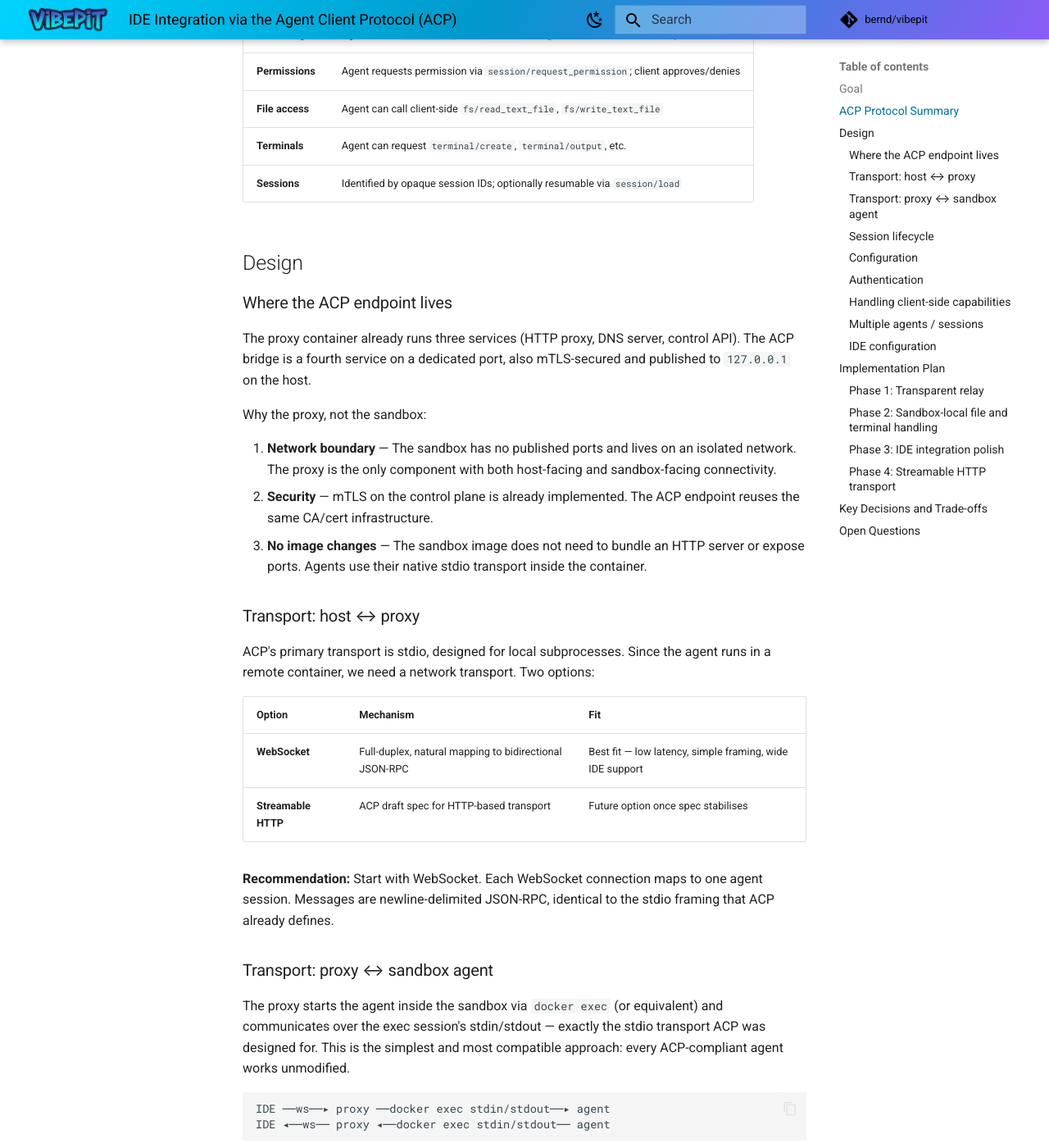
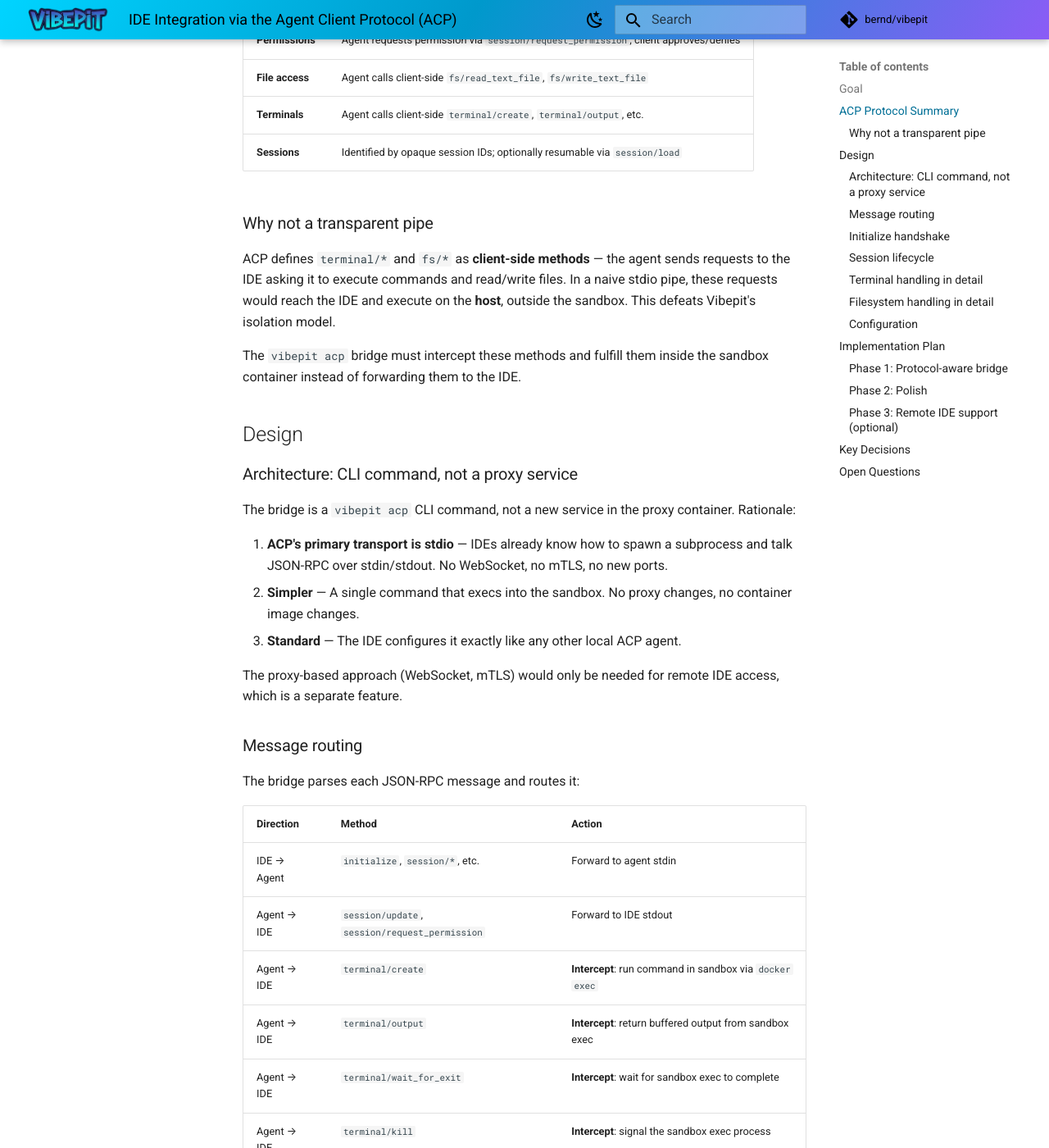
Before and after one commit to bernd/vibepit, an MkDocs documentation site: the page built from docs/content/acp-integration.md, in a window 1280 px wide and 1400 px high, scrolled down 1320 px. Shown: the whole window at 82% size. Built offline with MkDocs 1.6.1 and Material for MkDocs 9.7.7, drawn with Linux system fonts in a browser that asks for light colours; comment, search, counter and statistics services are not loaded; some of the changed text lies outside the part shown.

Commit message:
Redesign ACP integration as a CLI bridge command
Replace the proxy-based WebSocket approach with a simpler
`vibepit acp` CLI command that the IDE spawns as a subprocess.
The bridge intercepts terminal/* and fs/* methods (which are
client-side in ACP and would escape the sandbox if forwarded
to the IDE) and fulfills them inside the sandbox via docker exec.
All other messages pass through transparently.

https://claude.ai/code/session_01LSM1UCpobdkNyNGbPanxwc

````diff
--- a/docs/content/acp-integration.md
+++ b/docs/content/acp-integration.md
@@ -6,37 +6,35 @@ agents running inside a Vibepit sandbox.
 
 ## Goal
 
-An IDE on the host connects to an ACP endpoint exposed by the Vibepit proxy.
-The proxy bridges messages to an agent process running inside the sandbox
-container. The agent executes tools (file edits, terminal commands, etc.)
-against the sandboxed project directory while the IDE renders streaming updates,
-plans, and permission prompts.
+An IDE on the host launches `vibepit acp` as a local subprocess. This command
+execs into the running sandbox to start the agent, and acts as a protocol-aware
+bridge between the IDE and the sandboxed agent. The agent works against the
+sandboxed project directory while the IDE renders streaming updates, plans, and
+permission prompts.
 
 ```
-┌──────────────────────────────────────────────────────────────────────┐
-│ Host                                                                │
-│                                                                     │
-│  ┌──────────┐   JSON-RPC / newline-delimited   ┌────────────────┐  │
-│  │   IDE    │ ──────────────────────────────────▸│ Proxy container│  │
-│  │ (client) │◂──────────────────────────────────│                │  │
-│  └──────────┘   WebSocket or Streamable HTTP    │  ┌──────────┐ │  │
-│                 mTLS on 127.0.0.1:<port>        │  │ ACP      │ │  │
-│                                                 │  │ bridge   │ │  │
-│                                                 │  └────┬─────┘ │  │
-│                                                 │       │ stdin/ │  │
-│                                                 │       │ stdout │  │
-│                                                 │       │ (exec) │  │
-│                                                 └───────┼────────┘  │
-│                                        isolated network │           │
-│                                                 ┌───────┼────────┐  │
-│                                                 │ Sandbox        │  │
-│                                                 │  ┌─────▼─────┐ │  │
-│                                                 │  │   Agent    │ │  │
-│                                                 │  │ (claude,   │ │  │
-│                                                 │  │  codex, …) │ │  │
-│                                                 │  └───────────┘ │  │
-│                                                 └────────────────┘  │
-└──────────────────────────────────────────────────────────────────────┘
+┌─────────────────────────────────────────────────────────────────┐
+│ Host                                                            │
+│                                                                 │
+│  ┌──────────┐   stdio        ┌──────────────┐                  │
+│  │   IDE    │ ──────────────▸│ vibepit acp  │                  │
+│  │ (client) │◂──────────────│ (bridge)      │                  │
+│  └──────────┘   JSON-RPC    │              │                  │
+│                              │  intercepts: │                  │
+│                              │  • terminal/* │                  │
+│                              │  • fs/*       │                  │
+│                              └──────┬───────┘                  │
+│                                     │ docker exec              │
+│                                     │ stdin/stdout             │
+│                              ┌──────┼───────┐                  │
+│                              │ Sandbox      │                  │
+│                              │  ┌───▼─────┐ │                  │
+│                              │  │  Agent  │ │                  │
+│                              │  │ (claude,│ │                  │
+│                              │  │ codex,…)│ │                  │
+│                              │  └─────────┘ │                  │
+│                              └──────────────┘                  │
+└─────────────────────────────────────────────────────────────────┘
 ```
 
 ## ACP Protocol Summary
@@ -50,66 +48,86 @@ talk to coding agents. Key characteristics:
 | **Lifecycle** | `initialize` → `session/new` → `session/prompt` ↔ `session/update` loop |
 | **Streaming** | Agent sends `session/update` notifications (plan, text chunks, tool calls) |
 | **Permissions** | Agent requests permission via `session/request_permission`; client approves/denies |
-| **File access** | Agent can call client-side `fs/read_text_file`, `fs/write_text_file` |
-| **Terminals** | Agent can request `terminal/create`, `terminal/output`, etc. |
+| **File access** | Agent calls client-side `fs/read_text_file`, `fs/write_text_file` |
+| **Terminals** | Agent calls client-side `terminal/create`, `terminal/output`, etc. |
 | **Sessions** | Identified by opaque session IDs; optionally resumable via `session/load` |
+
+### Why not a transparent pipe
+
+ACP defines `terminal/*` and `fs/*` as **client-side methods** — the agent
+sends requests to the IDE asking it to execute commands and read/write files.
+In a naive stdio pipe, these requests would reach the IDE and execute on the
+**host**, outside the sandbox. This defeats Vibepit's isolation model.
+
+The `vibepit acp` bridge must intercept these methods and fulfill them inside
+the sandbox container instead of forwarding them to the IDE.
 
 ## Design
 
-### Where the ACP endpoint lives
+### Architecture: CLI command, not a proxy service
 
-The proxy container already runs three services (HTTP proxy, DNS server, control
-API). The ACP bridge is a fourth service on a dedicated port, also mTLS-secured
-and published to `127.0.0.1` on the host.
+The bridge is a `vibepit acp` CLI command, not a new service in the proxy
+container. Rationale:
 
-Why the proxy, not the sandbox:
+1. **ACP's primary transport is stdio** — IDEs already know how to spawn a
+   subprocess and talk JSON-RPC over stdin/stdout. No WebSocket, no mTLS, no
+   new ports.
+2. **Simpler** — A single command that execs into the sandbox. No proxy
+   changes, no container image changes.
+3. **Standard** — The IDE configures it exactly like any other local ACP agent.
 
-1. **Network boundary** — The sandbox has no published ports and lives on an
-   isolated network. The proxy is the only component with both host-facing and
-   sandbox-facing connectivity.
-2. **Security** — mTLS on the control plane is already implemented. The ACP
-   endpoint reuses the same CA/cert infrastructure.
-3. **No image changes** — The sandbox image does not need to bundle an HTTP
-   server or expose ports. Agents use their native stdio transport inside the
-   container.
+The proxy-based approach (WebSocket, mTLS) would only be needed for remote IDE
+access, which is a separate feature.
 
-### Transport: host ↔ proxy
+### Message routing
 
-ACP's primary transport is stdio, designed for local subprocesses. Since the
-agent runs in a remote container, we need a network transport. Two options:
+The bridge parses each JSON-RPC message and routes it:
 
-| Option | Mechanism | Fit |
-|--------|-----------|-----|
-| **WebSocket** | Full-duplex, natural mapping to bidirectional JSON-RPC | Best fit — low latency, simple framing, wide IDE support |
-| **Streamable HTTP** | ACP draft spec for HTTP-based transport | Future option once spec stabilises |
+| Direction | Method | Action |
+|-----------|--------|--------|
+| IDE → Agent | `initialize`, `session/*`, etc. | Forward to agent stdin |
+| Agent → IDE | `session/update`, `session/request_permission` | Forward to IDE stdout |
+| Agent → IDE | `terminal/create` | **Intercept**: run command in sandbox via `docker exec` |
+| Agent → IDE | `terminal/output` | **Intercept**: return buffered output from sandbox exec |
+| Agent → IDE | `terminal/wait_for_exit` | **Intercept**: wait for sandbox exec to complete |
+| Agent → IDE | `terminal/kill` | **Intercept**: signal the sandbox exec process |
+| Agent → IDE | `terminal/release` | **Intercept**: clean up sandbox exec resources |
+| Agent → IDE | `fs/read_text_file` | **Intercept**: read file from sandbox filesystem |
+| Agent → IDE | `fs/write_text_file` | **Intercept**: write file in sandbox filesystem |
 
-**Recommendation:** Start with WebSocket. Each WebSocket connection maps to one
-agent session. Messages are newline-delimited JSON-RPC, identical to the stdio
-framing that ACP already defines.
+Everything else passes through unmodified. The bridge is transparent for the
+core conversation flow (`session/prompt`, `session/update`, etc.) and only
+interposes on sandbox-sensitive operations.
 
-### Transport: proxy ↔ sandbox agent
+### Initialize handshake
 
-The proxy starts the agent inside the sandbox via `docker exec` (or equivalent)
-and communicates over the exec session's stdin/stdout — exactly the stdio
-transport ACP was designed for. This is the simplest and most compatible
-approach: every ACP-compliant agent works unmodified.
+During `initialize`, the bridge must modify the response to advertise
+client capabilities for `terminal` and `fs`, since it handles these itself:
 
 ```
-IDE ──ws──▸ proxy ──docker exec stdin/stdout──▸ agent
-IDE ◂──ws── proxy ◂──docker exec stdin/stdout── agent
+IDE ── initialize ──▸ bridge ── initialize ──▸ agent
+IDE ◂── result ────── bridge ◂── result ────── agent
+                        │
+                        └─ patches clientCapabilities in the
+                           initialize request to include
+                           terminal: true, fs: true
 ```
+
+The agent sees a client that supports terminals and filesystem access. The IDE
+does not need to implement these capabilities.
 
 ### Session lifecycle
 
 ```
-IDE                         Proxy (ACP bridge)              Sandbox
+IDE                      vibepit acp (bridge)              Sandbox
  │                               │                              │
- │── WS connect ────────────────▸│                              │
- │   (mTLS handshake)           │                              │
+ │   (IDE spawns subprocess)     │                              │
  │                               │── docker exec agent ────────▸│
  │                               │   (stdin/stdout attached)    │
  │                               │                              │
  │── initialize ────────────────▸│── initialize ───────────────▸│
+ │                               │   (patches clientCapabilities│
+ │                               │    to add terminal + fs)     │
  │◂── initialize result ────────│◂── initialize result ────────│
  │                               │                              │
  │── session/new ───────────────▸│── session/new ──────────────▸│
@@ -120,176 +138,120 @@ IDE                         Proxy (ACP bridge)              Sandbox
  │◂── session/update (chunks) ──│◂── session/update (chunks) ──│
  │◂── session/update (tool) ────│◂── session/update (tool) ────│
  │                               │                              │
- │   (agent calls fs/read…)     │                              │
- │◂── fs/read_text_file ────────│◂── fs/read_text_file ────────│
- │── fs/read result ────────────▸│── fs/read result ───────────▸│
+ │   (agent wants to run cmd)   │                              │
+ │                               │◂── terminal/create ─────────│
+ │                               │── docker exec <cmd> ────────▸│
+ │                               │── terminal/create result ───▸│
+ │                               │                              │
+ │                               │◂── terminal/wait_for_exit ──│
+ │                               │   (waits for exec to finish) │
+ │                               │── wait result ──────────────▸│
  │                               │                              │
  │◂── session/prompt result ────│◂── session/prompt result ────│
  │                               │                              │
- │── WS close ──────────────────▸│── signal / close stdin ─────▸│
+ │   (IDE closes stdin)          │── signal agent ─────────────▸│
  │                               │                              │
 ```
 
-The proxy is a transparent bidirectional relay — it forwards JSON-RPC messages
-in both directions without interpreting their contents, with two exceptions:
+### Terminal handling in detail
 
-1. **`fs/read_text_file` and `fs/write_text_file`** — When the agent calls
-   these client methods, the proxy can intercept and serve them directly from
-   the sandbox filesystem (via `docker exec cat` or similar) instead of
-   forwarding to the IDE. This keeps file I/O inside the sandbox and avoids
-   exposing host paths. Alternatively, these can be forwarded to the IDE if the
-   use case requires host-side file access.
+The bridge maintains a map of `terminalId` → exec session:
 
-2. **`terminal/*` methods** — Similarly, terminal operations can be handled
-   inside the sandbox rather than forwarded to the IDE.
+```go
+type terminalState struct {
+    execID     string       // docker exec ID
+    output     bytes.Buffer // captured output
+    exitCode   *int         // nil while running
+    cancel     func()       // cancel context to kill
+}
+```
+
+- **`terminal/create`**: Starts `docker exec` in the sandbox with the
+  requested command, args, env, and cwd. Returns a `terminalId` immediately.
+  Output is captured in background.
+- **`terminal/output`**: Returns buffered output and truncation status.
+- **`terminal/wait_for_exit`**: Blocks on the exec process. Returns exit code.
+- **`terminal/kill`**: Sends signal to the exec process.
+- **`terminal/release`**: Kills process if still running, cleans up state.
+
+### Filesystem handling in detail
+
+- **`fs/read_text_file`**: Reads from the sandbox filesystem via
+  `docker exec cat <path>` or the container client's exec API.
+- **`fs/write_text_file`**: Writes via `docker exec tee <path>` or equivalent.
+
+All paths are resolved within the sandbox — the bridge never accesses host
+filesystem paths.
 
 ### Configuration
 
-Extend `ProxyConfig` with ACP settings:
+The IDE configures the bridge as a standard ACP agent subprocess:
 
-```go
-type ProxyConfig struct {
-    // ... existing fields ...
-    ACPPort    int    `json:"acp-port"`    // 0 = disabled
-    ACPAgent   string `json:"acp-agent"`   // agent command, e.g. "claude"
-    ACPAgentArgs []string `json:"acp-agent-args"` // e.g. ["--acp"]
+```json
+{
+  "command": "vibepit",
+  "args": ["acp", "--agent", "claude"]
 }
 ```
 
-The `run` command gains flags:
+CLI flags for `vibepit acp`:
 
 ```
-vibepit run --acp                    # enable ACP endpoint
-vibepit run --acp-agent claude       # specify which agent to launch
-vibepit run --acp-port 9444          # override default port
+vibepit acp                          # auto-detect agent and session
+vibepit acp --agent claude           # specify agent command
+vibepit acp --agent-args "--acp"     # pass args to agent
+vibepit acp --session <id>           # target specific session
 ```
 
-When `--acp` is set, the proxy container publishes the ACP port to
-`127.0.0.1`, and the CLI prints connection details:
-
-```
-ACP endpoint: wss://127.0.0.1:9444  (mTLS)
-```
-
-### Authentication
-
-Reuse the existing mTLS infrastructure:
-
-- The proxy already generates an ephemeral CA + server/client cert pair per
-  session.
-- The IDE needs the CA cert and client cert/key to connect.
-- These are already written to `$XDG_RUNTIME_DIR/vibepit/<sessionID>/`.
-
-For IDEs that don't support mTLS natively, offer a local plaintext fallback:
-
-```
-vibepit run --acp --acp-no-tls     # listen on 127.0.0.1 without TLS
-```
-
-Since the port is bound to localhost only, the security boundary is the host
-OS's process isolation (same trust model as LSP servers).
-
-### Handling client-side capabilities
-
-ACP agents may request capabilities that normally live on the client side:
-
-| Capability | Strategy |
-|------------|----------|
-| `fs/read_text_file` | Intercept in proxy, read from sandbox via exec. The agent already has direct filesystem access in the sandbox so this is mainly for protocol compliance. |
-| `fs/write_text_file` | Same — proxy writes to sandbox filesystem. |
-| `terminal/*` | Proxy creates exec sessions in the sandbox container. |
-| `session/request_permission` | Forward to IDE — the user must approve tool use. |
-
-This means the proxy can advertise full filesystem and terminal capabilities
-during `initialize`, even though these are handled server-side rather than by
-the IDE client.
-
-### Multiple agents / sessions
-
-- Each WebSocket connection corresponds to one agent process.
-- Multiple connections can run concurrently (multiple IDE windows, different
-  agents).
-- The proxy manages a map of WebSocket connection → exec session.
-- When a WebSocket closes, the proxy signals the agent process to exit.
-
-### IDE configuration
-
-For an IDE to connect, it needs:
-
-1. The ACP endpoint URL (printed by `vibepit run`).
-2. mTLS credentials (or no-TLS mode).
-3. The agent's advertised capabilities (discovered via `initialize`).
-
-A `vibepit ide-config` command could emit a JSON config suitable for IDE
-plugins:
-
-```json
-{
-  "transport": "websocket",
-  "url": "wss://127.0.0.1:9444",
-  "tls": {
-    "ca": "/run/user/1000/vibepit/abc123/ca.pem",
-    "cert": "/run/user/1000/vibepit/abc123/client-cert.pem",
-    "key": "/run/user/1000/vibepit/abc123/client-key.pem"
-  }
-}
-```
+Session discovery reuses the existing `ListProxySessions()` from
+`cmd/session.go`. If only one session is running, it is selected automatically.
 
 ## Implementation Plan
 
-### Phase 1: Transparent relay
+### Phase 1: Protocol-aware bridge
 
-1. Add `proxy/acp.go` — WebSocket server that accepts connections, spawns an
-   agent via `docker exec` in the sandbox, and relays JSON-RPC messages
-   bidirectionally between the WebSocket and the exec stdin/stdout.
-2. Wire the ACP service into `proxy/server.go` as a fourth goroutine.
-3. Add `acp-port`, `acp-agent` to `ProxyConfig`.
-4. Add `--acp` flags to the `run` command.
-5. Publish the ACP port to `127.0.0.1` like the control API port.
+1. Add `cmd/acp.go` — the `vibepit acp` command.
+2. Session discovery: find the running sandbox container.
+3. Agent launch: `docker exec -i <sandbox> <agent>` with stdin/stdout.
+4. Message parsing: line-delimited JSON-RPC router that classifies messages
+   by method.
+5. Forwarding: pass-through for all non-intercepted methods.
+6. `terminal/*` interception: manage exec sessions in the sandbox.
+7. `fs/*` interception: read/write files in the sandbox.
+8. `initialize` patching: inject `terminal` and `fs` client capabilities.
 
-This gets basic IDE → agent connectivity working. All ACP messages pass through
-unmodified.
+### Phase 2: Polish
 
-### Phase 2: Sandbox-local file and terminal handling
+1. Multiple concurrent terminals (map of terminalId → exec session).
+2. Output byte limiting and truncation per ACP spec.
+3. Graceful shutdown: clean up exec sessions when IDE disconnects.
+4. `session/load` support for resuming agent sessions.
+5. Error handling: surface container exec failures as JSON-RPC errors.
 
-1. Intercept `fs/read_text_file` and `fs/write_text_file` in the proxy,
-   fulfilling them from the sandbox filesystem.
-2. Intercept `terminal/*` methods, creating exec sessions in the sandbox.
-3. Advertise these capabilities during `initialize` so agents can use them
-   without requiring IDE-side implementations.
+### Phase 3: Remote IDE support (optional)
 
-### Phase 3: IDE integration polish
+If remote IDE access becomes a requirement, add a WebSocket/mTLS endpoint in
+the proxy container that speaks the same protocol. The proxy would run the
+same bridge logic, but over a network transport instead of stdio. This is
+additive — the CLI command continues to work for local IDEs.
 
-1. `vibepit ide-config` command to emit connection details.
-2. Editor plugin examples (VS Code extension, Neovim plugin) showing how to
-   connect.
-3. `--acp-no-tls` for IDEs that don't support mTLS.
-4. Session resume support (`session/load`).
-
-### Phase 4: Streamable HTTP transport
-
-Once the ACP streamable HTTP spec stabilises, add it as an alternative to
-WebSocket for environments where WebSocket is inconvenient (corporate proxies,
-etc.).
-
-## Key Decisions and Trade-offs
+## Key Decisions
 
 | Decision | Rationale |
 |----------|-----------|
-| Bridge in proxy, not sandbox | Proxy already has host-facing ports and mTLS. Sandbox stays image-agnostic. |
-| WebSocket over HTTP | Full-duplex maps naturally to bidirectional JSON-RPC. Lower latency than polling. |
-| Transparent relay first | Gets working fast, no protocol interpretation needed, any ACP agent works. |
-| Reuse mTLS | No new auth mechanism. Same security model as control API. |
-| `docker exec` for agent spawn | Uses existing container client code. Agent gets stdio transport for free. |
-| Intercept fs/terminal later | Phase 1 works without it (agents can use the sandbox filesystem directly). |
+| CLI command, not proxy service | stdio is ACP's native transport. No new infrastructure needed. |
+| Intercept `terminal/*` and `fs/*` | These are client-side methods that would escape the sandbox if forwarded to the IDE. |
+| Forward `session/request_permission` to IDE | The user must approve tool use — this stays in the IDE where the user is. |
+| `docker exec` for both agent and terminals | Reuses existing container client code. Consistent execution model. |
+| Patch `initialize` capabilities | Agent sees full client support without requiring IDE-side implementations. |
 
 ## Open Questions
 
-1. **Agent discovery** — Should the proxy auto-detect which agents are installed
-   in the sandbox, or require explicit configuration?
-2. **Multiple agents per session** — Should one WebSocket support switching
-   between agents, or one connection = one agent?
-3. **Streamable HTTP priority** — If major IDEs adopt streamable HTTP before
-   WebSocket, should we skip WebSocket and go straight to HTTP?
-4. **Host file access** — Should `fs/*` ever reach the IDE for host-side files,
-   or always stay sandboxed?
+1. **Agent discovery** — Should `vibepit acp` auto-detect installed agents in
+   the sandbox, or always require `--agent`?
+2. **Permission forwarding** — Should `session/request_permission` be
+   auto-approved (the sandbox is already isolated) or always forwarded to the
+   IDE for user confirmation?
+3. **Output streaming** — Should `terminal/output` stream incrementally or
+   only return on poll? The ACP spec uses polling, but streaming would be more
+   responsive.
````
